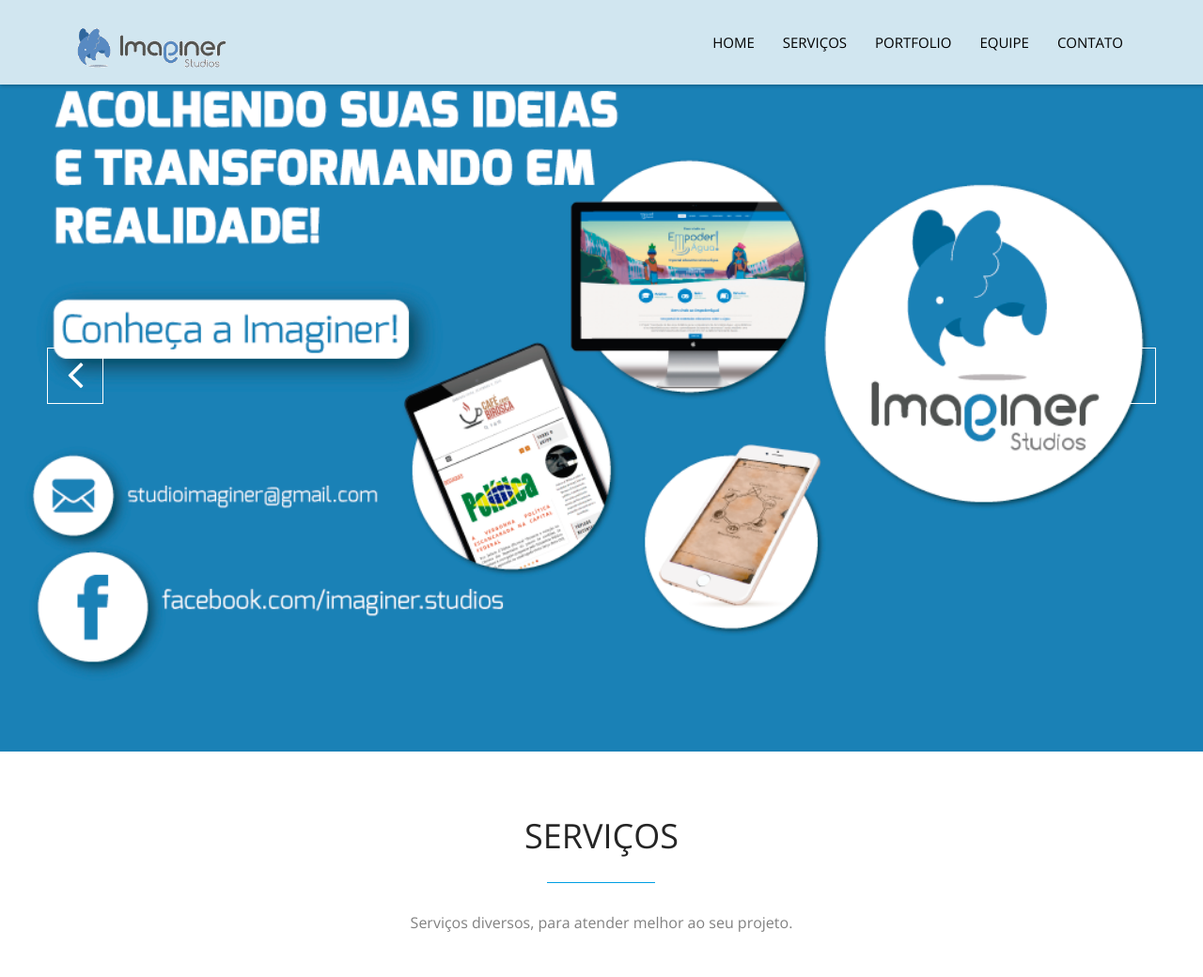
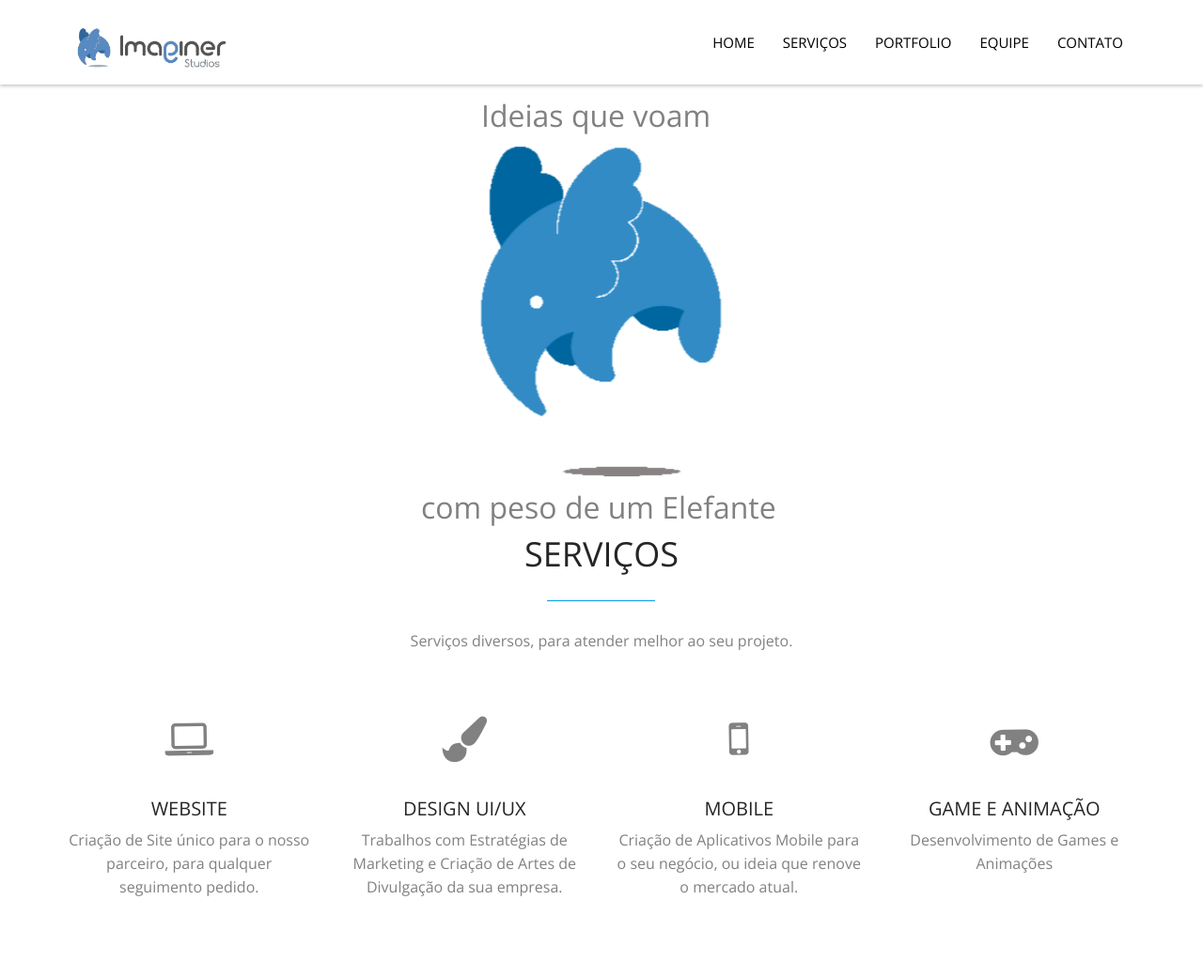
Before and after one commit to Nicollas21/site-imaginer, a PHP site: page /index.php in a window 1280 px wide. Shown: the top 1040 px of the page at 94% size. Run offline with PHP 8.4, Linux system fonts and the light colour scheme; some libraries are stand-ins or nearby versions.

Commit message:
Changed the slide for a Imaginer animation.

```diff
--- a/css/main.css
+++ b/css/main.css
@@ -14,6 +14,26 @@
 /**
             ADDED STYLES
 */
+
+#imaginer-animated-section {
+    padding: 0px;
+    height: 500px;
+}
+
+#logo-animated {
+    padding-left: 40%;
+    width:60%;
+
+}
+
+.first-anim, .second-anim, .third-anim {
+    display: none;
+}
+
+.logo-title {
+    font-size: 2em;
+    padding-left: 40%;
+}
 
 .header-logo {
     width: 60%;
--- a/index.php
+++ b/index.php
@@ -97,11 +97,24 @@
 
 		<main class="site-content" role="main">
 
+		<section id="imaginer-animated-section">
+			<div style="padding-bottom:20px" class=" first-anim logo-title fadeInDown">
+				<p>Ideias que voam</p>
+			</div>
+			<div class="second-anim fadeInRightBig">
+				<img id="logo-animated" src="img/elefanto.gif">
+			</div>
+
+			<div style="padding-left:35%; padding-top:20px" class="third-anim logo-title fadeInUp">
+				<p>com peso de um Elefante</p>
+			</div>
+		</section>
+
         <!--
         Home Slider
         ==================================== -->
 
-		<section id="home-slider">
+		<!-- <section id="home-slider">
             <div id="slider" class="sl-slider-wrapper">
 
 				<div class="sl-slider">
@@ -139,15 +152,14 @@
 
 					</div>
 
-				</div><!-- /sl-slider -->
-
+				</div>
                 <!--
                 <nav id="nav-arrows" class="nav-arrows">
                     <span class="nav-arrow-prev">Previous</span>
                     <span class="nav-arrow-next">Next</span>
                 </nav>
                 -->
-
+                <!--
                 <nav id="nav-arrows" class="nav-arrows hidden-xs hidden-sm visible-md visible-lg">
                     <a href="javascript:;" class="sl-prev">
                         <i class="fa fa-angle-left fa-3x"></i>
@@ -164,8 +176,8 @@
 					<span></span>
 				</nav>
 
-			</div><!-- /slider-wrapper -->
-		</section>
+			</div>
+		</section> -->
 
 
 		<!-- Service section -->
@@ -534,6 +546,11 @@
 
 			$(document).ready(function(){
 
+				// Include Logo Animated
+				$('#logo-animated').load('img/logo-animated/Untitled-1.html');
+
+
+				// Contact Form Ajax
 				$('#contact-form').submit(function(event){
 
 					let formData = {
@@ -560,7 +577,36 @@
 
 					event.preventDefault();
 
-				})
+				});
+
+				// ANimate CSS delay
+
+				function animateCssDelay() {
+
+					setTimeout(function(){
+						$('.first-anim').show().addClass('animated');
+					}, 1000);
+
+
+					setTimeout(function() {
+						$('.second-anim').show().addClass('animated');
+					}, 2000);
+
+					setTimeout(function() {
+						$('.third-anim').show().addClass('animated');
+					}, 3000);
+				}
+
+				function animateImaginerLogo(){
+					$('#imaginer-animated-section').css({
+						"padding-top": "110px"
+					});
+
+					animateCssDelay();
+				}
+
+
+				animateImaginerLogo();
 
 			});
 
```
Also changed, not shown: img/author.jpg (deleted), img/elefanto.gif (added), img/member-1.jpg (deleted).
